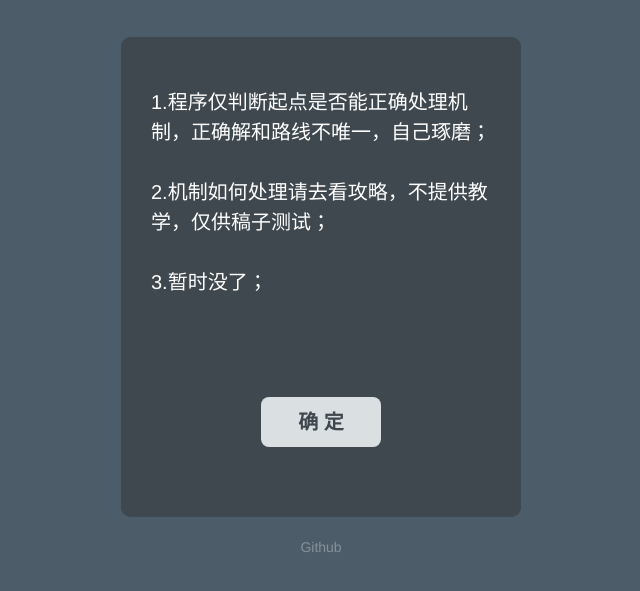
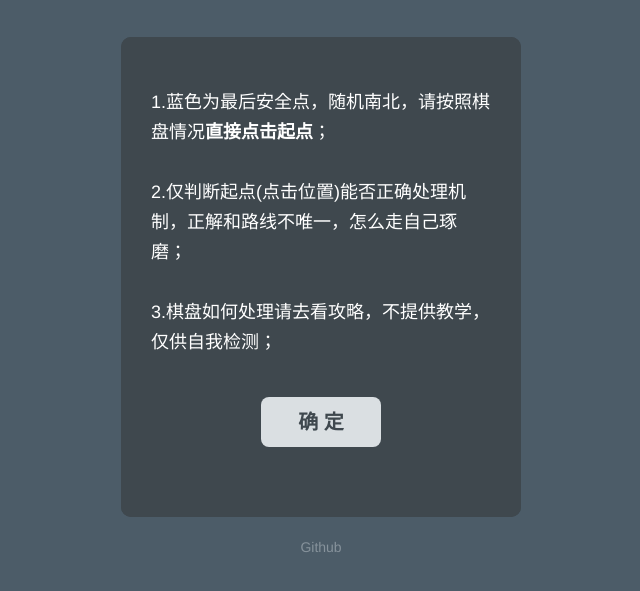
Before and after one commit to Mah5022/ff14_bzy, a plain HTML site: page chess/chess.html in a window 1280 px wide. Shown: the part 103-694 px from the top of the page, without its empty margins (319-959 px from the left). Drawn offline with nearby package versions, Linux system fonts and the light colour scheme.

Commit message:
1.修改说明文案

```diff
--- a/chess/chess.css
+++ b/chess/chess.css
@@ -41,7 +41,7 @@
 }
 .chessboard>.popup>.help{
     padding: 50px 30px 0;
-    font-size: 20px;
+    font-size: 18px;
     text-align: left;
     line-height: 30px;
 }
--- a/chess/chess.html
+++ b/chess/chess.html
@@ -69,9 +69,9 @@
         <div class="popup">
             <div class="start">准 备</div>
             <div class="text help">
-                1.程序仅判断起点是否能正确处理机制，正确解和路线不唯一，自己琢磨；<br/><br/>
-                2.机制如何处理请去看攻略，不提供教学，仅供稿子测试；<br/><br/>
-                3.暂时没了；
+                1.蓝色为最后安全点，随机南北，请按照棋盘情况<b>直接点击起点</b>；<br/><br/>
+                2.仅判断起点(点击位置)能否正确处理机制，正解和路线不唯一，怎么走自己琢磨；<br/><br/>
+                3.棋盘如何处理请去看攻略，不提供教学，仅供自我检测；
             </div>
             <div class="text die">有稿子<br/>我不说是谁</div>
             <div class="text success">不愧是你</div>
--- a/chess/chess.js
+++ b/chess/chess.js
@@ -37,7 +37,7 @@ $(function () {
         },1000);
         setTimeout(function () {
             $(".popup").hide().children(".start").hide();
-            console.log(timer);
+            // console.log(timer);
         },1000);
     }
 
```
